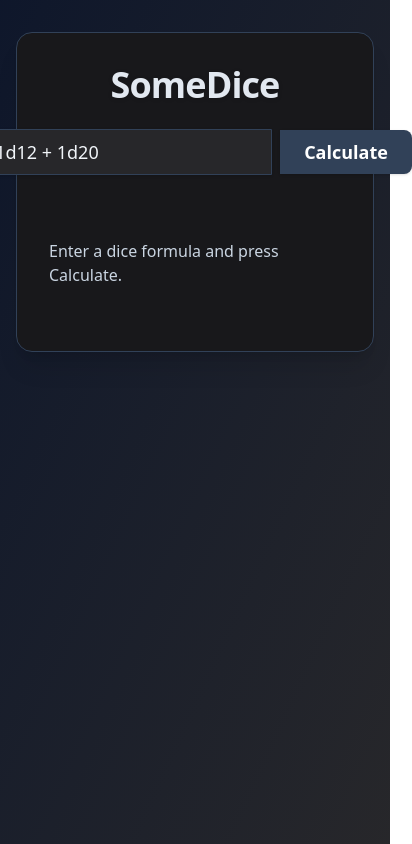
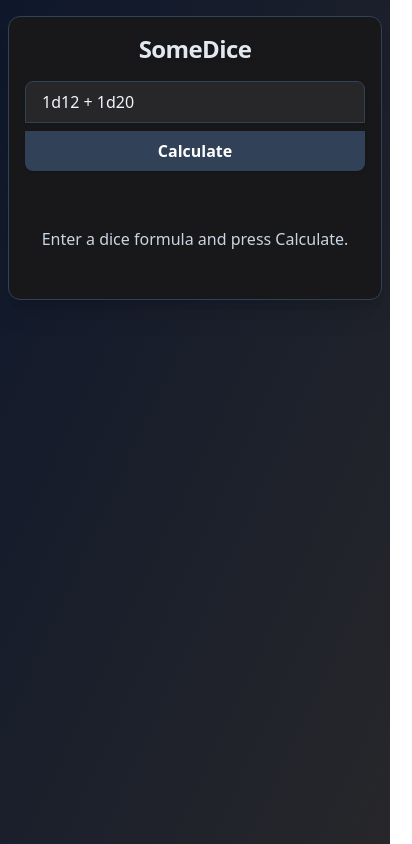
Before and after one commit to simonlary/somedice, a React (Vite) app: page / in a window 390 px wide. Shown: the whole page, 412 px wide, since content can reach past the window. Built offline with nearby package versions, Linux system fonts and the light colour scheme.

Commit message:
Better support for mobile form factor

```diff
--- a/src/App.tsx
+++ b/src/App.tsx
@@ -15,26 +15,26 @@ export default function App() {
 	}
 
 	return (
-		<div className="flex min-h-screen flex-col items-center bg-gradient-to-br from-slate-900 to-zinc-800 p-4">
-			<div className="m-4 flex max-w-full flex-col items-center rounded-2xl border border-slate-700 bg-zinc-900 p-8 shadow-xl">
-				<h1 className="mb-6 text-4xl font-extrabold tracking-tight text-slate-200 drop-shadow">SomeDice</h1>
-				<form onSubmit={handleSubmit} className="mb-8 flex w-full items-center justify-center gap-2">
+		<div className="flex min-h-screen flex-col items-center bg-gradient-to-br from-slate-900 to-zinc-800 p-2 sm:p-4">
+			<div className="m-2 flex w-full max-w-2xl flex-col items-center rounded-xl border border-slate-700 bg-zinc-900 p-4 shadow-xl sm:m-4 sm:rounded-2xl sm:p-8">
+				<h1 className="mb-4 text-center text-2xl font-extrabold tracking-tight text-slate-200 drop-shadow sm:mb-6 sm:text-4xl">SomeDice</h1>
+				<form onSubmit={handleSubmit} className="mb-6 flex w-full flex-col items-center justify-center gap-2 sm:mb-8 sm:flex-row">
 					<input
 						type="text"
 						value={input}
 						onChange={(e) => setInput(e.target.value)}
-						className="w-screen max-w-prose flex-1 rounded-l-lg border border-slate-700 bg-zinc-800 px-4 py-2 text-lg text-slate-100 shadow-sm placeholder:text-slate-500 focus:ring-2 focus:ring-slate-400 focus:outline-none"
+						className="w-full max-w-full flex-1 rounded-t-lg border border-slate-700 bg-zinc-800 px-4 py-2 text-base text-slate-100 shadow-sm placeholder:text-slate-500 focus:ring-2 focus:ring-slate-400 focus:outline-none sm:w-screen sm:max-w-prose sm:rounded-l-lg sm:rounded-tr-none sm:text-lg"
 					/>
 					<button
 						type="submit"
-						className="rounded-r-lg bg-slate-700 px-6 py-2 text-lg font-semibold text-white shadow transition-colors hover:bg-slate-800"
+						className="w-full rounded-b-lg bg-slate-700 px-6 py-2 text-base font-semibold text-white shadow transition-colors hover:bg-slate-800 sm:w-auto sm:rounded-r-lg sm:rounded-bl-none sm:text-lg"
 					>
 						Calculate
 					</button>
 				</form>
 				<div className="flex w-full flex-col items-center">
 					{result.result === "error" && <FormulaErrorDisplay formula={lastSubmittedFormula} error={result.error} index={result.index} />}
-					{result.result === "idle" && <div className="py-8 text-slate-300">Enter a dice formula and press Calculate.</div>}
+					{result.result === "idle" && <div className="py-8 text-center text-slate-300">Enter a dice formula and press Calculate.</div>}
 					{result.result === "loading" && (
 						<div className="flex flex-col items-center gap-2 py-8">
 							<svg className="h-8 w-8 animate-spin text-slate-400" viewBox="0 0 24 24">
```
